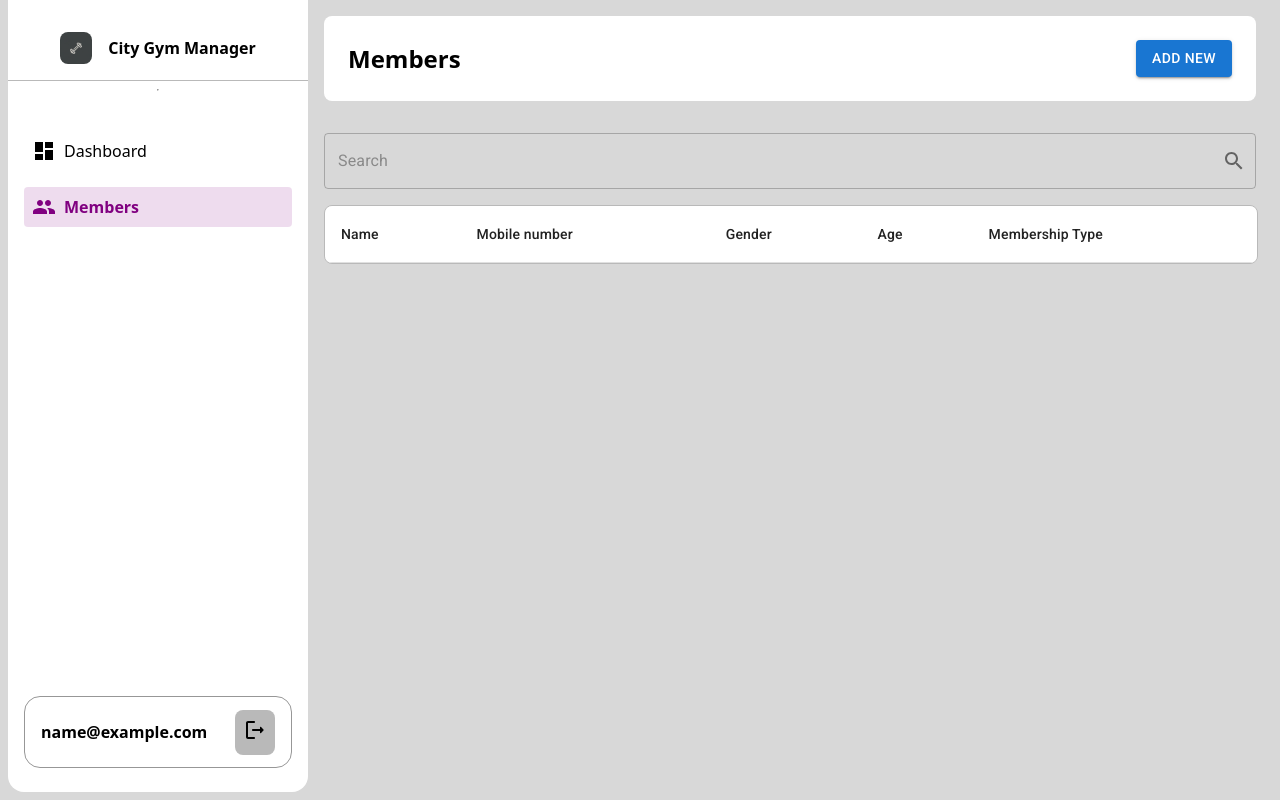
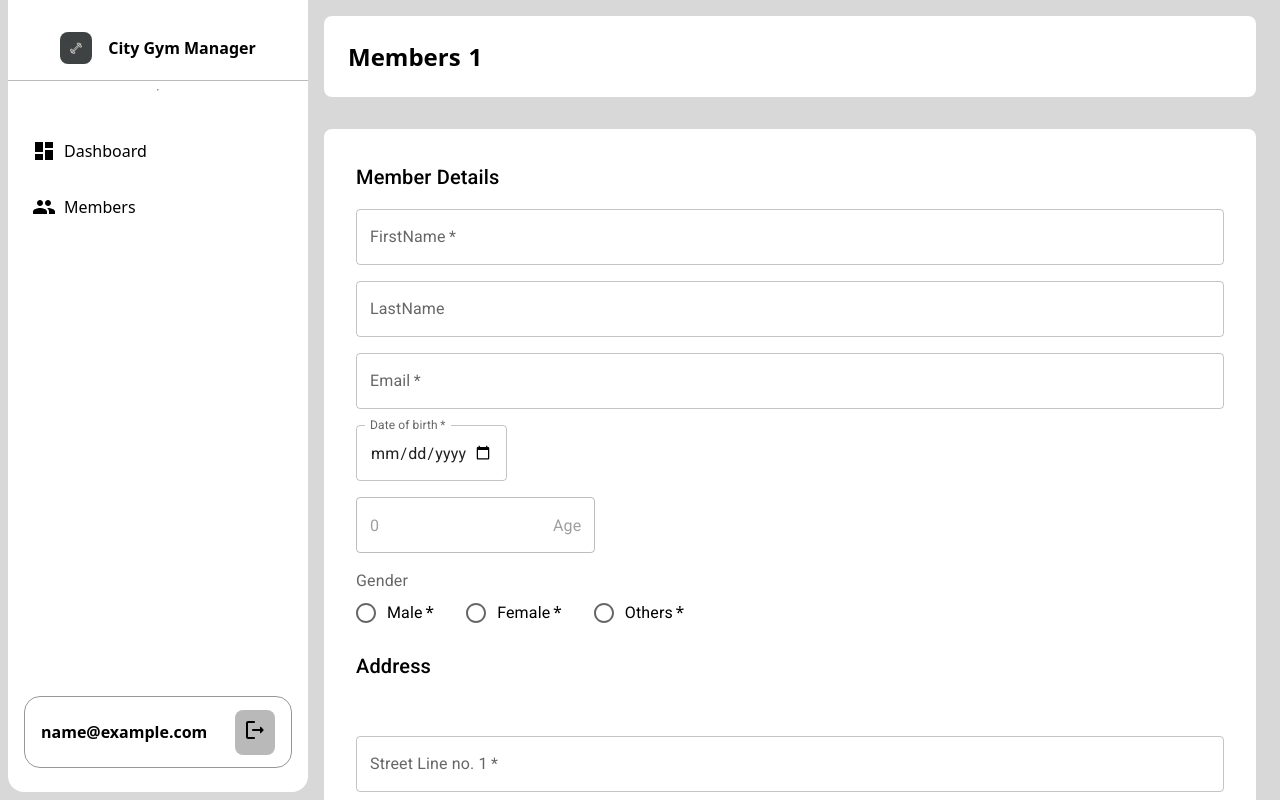
Before and after one commit to Gym-manago/gym-manager-frontend, a React (Vite) app: page /app/members/1 in a window 1280 px wide. Before the commit this address led to /app/members. Built offline with nearby package versions, Linux system fonts and the light colour scheme; no server answers; sample sign-in values are in the browser's storage.

Commit message:
integrate backend api for add and get member details

```diff
--- a/src/pages/App/Members/MembersDetails/index.tsx
+++ b/src/pages/App/Members/MembersDetails/index.tsx
@@ -20,23 +20,31 @@ import { Controller, useForm } from 'react-hook-form';
 import { Member } from '../types';
 import { useEffect, useState } from 'react';
 import { HourglassBottom } from '@mui/icons-material';
+import { useAsync } from 'react-use';
+import { getMemberById } from '../api';
 
 const MembersDetails = () => {
   const { id } = useParams();
   const [user] = useUser(id);
   const navigate = useNavigate();
+  const { value, loading } = useAsync(
+    async () => (id ? await getMemberById(id) : undefined),
+    [id]
+  );
 
-  if (!user || !id) navigate('/app/members');
+  // if (!user || !id) navigate('/app/members');
 
   const { control, handleSubmit, reset, setValue, formState } = useForm<Member>(
     {
-      defaultValues: user || { membershipType: [] },
+      defaultValues: value
+        ? { ...value?.member, address: value?.address }
+        : { membershipType: '' },
     }
   );
 
   const setUserData = useSetUser();
   const [age, setAge] = useState(user?.age ?? 0);
-  const [duration, setDuration] = useState({ gym: 0, pool: 0 });
+  const [duration, setDuration] = useState({ Gym: 0, Pool: 0 });
 
   const onSubmit = (memberData: Member) => {
     setUserData({ ...memberData, age: age || memberData.age });
@@ -60,14 +68,25 @@ const MembersDetails = () => {
   }
 
   useEffect(() => {
-    if (user) {
-      reset(user);
-      setValue('gender', user.gender);
-      setAge(user.age);
+    console.log({ value });
+    if (value) {
+      const start = new Date(value.member.membershipStartDate);
+      const end = new Date(value.member.membershipEndDate);
+      const duration =
+        (end.getFullYear() - start.getFullYear()) * 12 +
+        (end.getMonth() - start.getMonth());
+      console.log(
+        { duration, start: start.getMonth(), end: end.getMonth() },
+        value.member.membershipType
+      );
+      reset({ ...value.member, address: value.address });
+      setValue('gender', value.member.gender);
+      setAge(getAge(value.member.dateOfBirth));
+      handleDuration(duration, value.member.membershipType);
     }
-  }, [user]);
+  }, [value]);
 
-  return !user ? (
+  return loading ? (
     <div className={styles.container}>
       <HourglassBottom />
     </div>
@@ -88,11 +107,18 @@ const MembersDetails = () => {
             name='lastName'
             render={({ field }) => <TextField label='LastName' {...field} />}
           />
+          <Controller
+            control={control}
+            name='email'
+            render={({ field }) => (
+              <TextField label='Email' {...field} required type='email' />
+            )}
+          />
         </span>
         <span className={styles.modal_form_group_horizontal}>
           <Controller
             control={control}
-            name='dob'
+            name='dateOfBirth'
             render={({ field }) => (
               <TextField
                 style={{ width: 'fit-content' }}
@@ -154,33 +180,34 @@ const MembersDetails = () => {
           />
         </span>
         <Typography variant='h6'>Address</Typography>
+        <br />
         <span className={styles.modal_form_group_horizontal}>
           <Controller
             control={control}
-            name='streetLine1'
+            name='address.streetLine1'
             render={({ field }) => (
               <TextField label='Street Line no. 1' {...field} required />
             )}
           />
           <Controller
             control={control}
-            name='streetLine2'
+            name='address.streetLine2'
             render={({ field }) => (
               <TextField label='Street Line no. 2' {...field} />
             )}
           />
-        </span>
+        </span>{' '}
         <span className={styles.modal_form_group_horizontal}>
           <Controller
             control={control}
-            name='city'
+            name='address.city'
             render={({ field }) => (
               <TextField label='City' {...field} required />
             )}
           />
           <Controller
             control={control}
-            name='state'
+            name='address.state'
             render={({ field }) => (
               <TextField label='State' {...field} required />
             )}
@@ -189,14 +216,14 @@ const MembersDetails = () => {
         <span className={styles.modal_form_group_horizontal}>
           <Controller
             control={control}
-            name='pinCode'
+            name='address.pinCode'
             render={({ field }) => (
               <TextField label='Pin code' {...field} required />
             )}
           />
           <Controller
             control={control}
-            name='country'
+            name='address.country'
             render={({ field }) => (
               <TextField label='Country' {...field} required />
             )}
@@ -231,19 +258,16 @@ const MembersDetails = () => {
                       <FormControlLabel
                         control={
                           <Checkbox
-                            value={label.toUpperCase()}
-                            checked={field.value.includes(
-                              label.toUpperCase() as (typeof field.value)[0]
-                            )}
+                            value={label}
+                            checked={
+                              field.value === (label as (typeof field.value)[0])
+                            }
                             onChange={(e) => {
                               field.onChange(
-                                field.value.includes(
-                                  label.toUpperCase() as (typeof field.value)[0]
-                                )
-                                  ? field.value.filter(
-                                      (value) => value !== e.target.value
-                                    )
-                                  : [...field.value, e.target.value]
+                                field.value ===
+                                  (label as (typeof field.value)[0])
+                                  ? undefined
+                                  : e.target.value
                               );
                             }}
                           />
@@ -258,17 +282,15 @@ const MembersDetails = () => {
                         <Select
                           label='Duration'
                           style={{ color: 'black' }}
-                          value={duration[label === 'Gym' ? 'gym' : 'pool']}
+                          value={duration[label === 'Gym' ? 'Gym' : 'Pool']}
                           onChange={(e) => {
                             handleDuration(
                               parseInt(e.target.value as string) || 0,
-                              label === 'Gym' ? 'gym' : 'pool'
+                              label === 'Gym' ? 'Gym' : 'Pool'
                             );
                           }}
                           disabled={
-                            !field.value.includes(
-                              label.toUpperCase() as (typeof field.value)[0]
-                            )
+                            field.value !== (label as (typeof field.value)[0])
                           }
                         >
                           <MenuItem value={0} disabled>
@@ -323,7 +345,7 @@ const MembersDetails = () => {
         <Button
           type='submit'
           variant='contained'
-          disabled={!user || !formState.isDirty}
+          disabled={!value || !formState.isDirty}
         >
           Update
         </Button>
--- a/src/pages/App/Members/MembersList/index.tsx
+++ b/src/pages/App/Members/MembersList/index.tsx
@@ -8,72 +8,86 @@ import {
 } from '@mui/material';
 import { IconButton, InputAdornment, OutlinedInput } from '@mui/material';
 import styles from './styels.module.scss';
-import { useUser } from '../../../../contexts/Users';
 import { useEffect, useState } from 'react';
 import { SearchOutlined } from '@mui/icons-material';
 import { useNavigate } from 'react-router-dom';
+import { getAllMembers } from '../api';
+import { useAsync } from 'react-use';
+import getAge from '~/utils/getAge';
 
 type Headers = {
-  id: 'name' | 'mobile_num' | 'gender' | 'age' | 'membership_type';
+  id: 'name' | 'phoneNumber' | 'gender' | 'age' | 'membershipType';
   label: string;
 }[];
 
 type Rows = {
+  id: string;
   name: string;
-  mobile_num: string;
+  phoneNumber: string;
   gender: 'Male' | 'Female' | 'Others';
-  age: string;
-  membership_type: string;
+  age: number;
+  membershipType: string;
 }[];
 
 const HEADERS_DATA: Headers = [
   { id: 'name', label: 'Name' },
-  { id: 'mobile_num', label: 'Mobile number' },
+  { id: 'phoneNumber', label: 'Mobile number' },
   { id: 'gender', label: 'Gender' },
   { id: 'age', label: 'Age' },
-  { id: 'membership_type', label: 'Membership Type' },
+  { id: 'membershipType', label: 'Membership Type' },
 ];
 
 const MembersList = () => {
-  const users = useUser();
-  const [searchValue, setSearchValue] = useState('');
-  const ROWS: Rows = users.map(
-    ({ firstName, lastName, phoneNumber, gender, age, membershipType }) => ({
+  const [searchValue, setSearchValue] = useState<string | undefined>(undefined);
+  const { value, error, loading } = useAsync(getAllMembers);
+
+  const ROWS: Rows | undefined = value?.map(
+    ({
+      id,
+      firstName,
+      lastName,
+      phoneNumber,
+      gender,
+      dateOfBirth,
+      membershipType,
+    }) => ({
+      id,
       name: firstName + ' ' + lastName,
-      mobile_num: phoneNumber,
+      phoneNumber,
       gender,
-      age: age?.toString(),
-      membership_type: membershipType.join(' '),
+      age: getAge(dateOfBirth),
+      membershipType,
     })
   );
-  const [rows, setRows] = useState<Rows>(ROWS);
+  const [rows, setRows] = useState<Rows | undefined>(ROWS);
 
   const [timeCtx, setTimeCtx] = useState<NodeJS.Timeout | null>(null);
 
   const navigate = useNavigate();
 
   useEffect(() => {
-    if (searchValue) {
-      if (timeCtx) clearTimeout(timeCtx);
+    if (timeCtx) clearTimeout(timeCtx);
+    if (searchValue !== undefined)
       setTimeCtx(
         setTimeout(
           () =>
             setRows(
-              ROWS.filter((row) =>
-                row.name
-                  .toLowerCase()
-                  .includes(searchValue.trim().toLowerCase())
-              ) || []
+              !!searchValue
+                ? ROWS?.filter((row) =>
+                    row.name
+                      .toLowerCase()
+                      .includes(searchValue.trim().toLowerCase())
+                  ) || []
+                : ROWS
             ),
           500
         )
       );
-    }
   }, [searchValue]);
 
   useEffect(() => {
     setRows(ROWS);
-  }, [users]);
+  }, [value]);
 
   return (
     <div className={styles.members_content_container}>
@@ -100,12 +114,12 @@ const MembersList = () => {
             </TableRow>
           </TableHead>
           <TableBody>
-            {rows.map((row, index) => (
+            {rows?.map((row, index) => (
               <TableRow
                 style={{ cursor: 'pointer' }}
-                onClick={() => navigate(`${row.mobile_num}`)}
+                onClick={() => navigate(`${row.id}`)}
                 className={index % 2 ? styles.row_white : styles.row_dark}
-                key={row.mobile_num}
+                key={row.id}
               >
                 {HEADERS_DATA.map(({ id }) => (
                   <TableCell key={id}>{row[id]}</TableCell>
--- a/src/pages/App/Members/api.ts
+++ b/src/pages/App/Members/api.ts
@@ -0,0 +1,30 @@
+import { fetchApi } from '~/utils/fetchApi';
+import { Member, MemberBase } from './types';
+
+export const getAllMembers = async () => {
+  const members = await fetchApi<MemberBase[]>('/members/get-all', {
+    method: 'GET',
+  });
+  return members;
+};
+
+export const addNewMember = async (payload: {
+  member: Omit<MemberBase, 'age'>;
+  address: Member['address'];
+}) => {
+  const newMember = await fetchApi<MemberBase>('/members/add', {
+    method: 'POST',
+    body: payload,
+  });
+  return newMember;
+};
+
+export const getMemberById = async (id: string) => {
+  const member = await fetchApi<{
+    member: Omit<MemberBase, 'age'>;
+    address: Member['address'];
+  }>(`/members/${id}`, {
+    method: 'GET',
+  });
+  return member;
+};
--- a/src/pages/App/Members/components/AddNew.tsx
+++ b/src/pages/App/Members/components/AddNew.tsx
@@ -17,7 +17,9 @@ import {
   Typography,
 } from '@mui/material';
 import { useState } from 'react';
-import { useSetUser } from '../../../../contexts/Users';
+import getAge from '~/utils/getAge';
+import { useAsyncFn } from 'react-use';
+import { addNewMember } from '../api';
 
 interface Props {
   onClose: () => void;
@@ -26,29 +28,31 @@ interface Props {
 export const AddNew = ({ onClose }: Props) => {
   const { control, handleSubmit } = useForm<Member>({
     defaultValues: {
-      membershipType: [],
+      membershipType: undefined,
     },
   });
-  const setUserData = useSetUser();
   const [age, setAge] = useState(0);
   const [duration, setDuration] = useState({ gym: 0, pool: 0 });
+  const [_, addNewMemberAsync] = useAsyncFn(addNewMember);
 
   const onSubmit = (memberData: Member) => {
-    setUserData({ ...memberData, age });
+    console.log({ ...memberData, age });
+    const { address, ...member } = memberData;
+    const membershipStartDate = new Date();
+    const membershipEndDate = new Date();
+    membershipEndDate.setMonth(membershipStartDate.getMonth() + duration.gym);
+    const payload = {
+      member: {
+        ...member,
+        membershipStartDate: membershipStartDate.toLocaleDateString() as string,
+        membershipEndDate: membershipEndDate.toLocaleDateString() as string,
+      },
+      address,
+    };
+    console.log({ payload });
+    addNewMemberAsync(payload);
     onClose();
   };
-
-  function getAge(dateString: string) {
-    const today = new Date();
-    const birthDate = new Date(dateString);
-
-    let age = today.getFullYear() - birthDate.getFullYear();
-    const m = today.getMonth() - birthDate.getMonth();
-    if (m < 0 || (m === 0 && today.getDate() < birthDate.getDate())) {
-      age--;
-    }
-    return age;
-  }
 
   const handleDuration = (duration: number, label: string) => {
     setDuration((prev) => ({ ...prev, [label]: duration }));
@@ -81,11 +85,18 @@ export const AddNew = ({ onClose }: Props) => {
                   <TextField label='LastName' {...field} />
                 )}
               />
+              <Controller
+                control={control}
+                name='email'
+                render={({ field }) => (
+                  <TextField label='Email' {...field} required type='email' />
+                )}
+              />
             </span>
             <span className={styles.modal_form_group_horizontal}>
               <Controller
                 control={control}
-                name='dob'
+                name='dateOfBirth'
                 render={({ field }) => (
                   <TextField
                     type='date'
@@ -147,14 +158,14 @@ export const AddNew = ({ onClose }: Props) => {
             <span className={styles.modal_form_group_horizontal}>
               <Controller
                 control={control}
-                name='streetLine1'
+                name='address.streetLine1'
                 render={({ field }) => (
                   <TextField label='Street Line no. 1' {...field} required />
                 )}
               />
               <Controller
                 control={control}
-                name='streetLine2'
+                name='address.streetLine2'
                 render={({ field }) => (
                   <TextField label='Street Line no. 2' {...field} />
                 )}
@@ -163,14 +174,14 @@ export const AddNew = ({ onClose }: Props) => {
             <span className={styles.modal_form_group_horizontal}>
               <Controller
                 control={control}
-                name='city'
+                name='address.city'
                 render={({ field }) => (
                   <TextField label='City' {...field} required />
                 )}
               />
               <Controller
                 control={control}
-                name='state'
+                name='address.state'
                 render={({ field }) => (
                   <TextField label='State' {...field} required />
                 )}
@@ -179,14 +190,14 @@ export const AddNew = ({ onClose }: Props) => {
             <span className={styles.modal_form_group_horizontal}>
               <Controller
                 control={control}
-                name='pinCode'
+                name='address.pinCode'
                 render={({ field }) => (
                   <TextField label='Pin code' {...field} required />
                 )}
               />
               <Controller
                 control={control}
-                name='country'
+                name='address.country'
                 render={({ field }) => (
                   <TextField label='Country' {...field} required />
                 )}
@@ -226,19 +237,17 @@ export const AddNew = ({ onClose }: Props) => {
                           <FormControlLabel
                             control={
                               <Checkbox
-                                value={label.toUpperCase()}
-                                checked={field.value.includes(
-                                  label.toUpperCase() as (typeof field.value)[0]
-                                )}
+                                value={label}
+                                checked={
+                                  field.value ===
+                                  (label as (typeof field.value)[0])
+                                }
                                 onChange={(e) => {
                                   field.onChange(
-                                    field.value.includes(
-                                      label.toUpperCase() as (typeof field.value)[0]
-                                    )
-                                      ? field.value.filter(
-                                          (value) => value !== e.target.value
-                                        )
-                                      : [...field.value, e.target.value]
+                                    field.value ===
+                                      (label as (typeof field.value)[0])
+                                      ? undefined
+                                      : e.target.value
                                   );
                                 }}
                               />
@@ -261,9 +270,8 @@ export const AddNew = ({ onClose }: Props) => {
                                 );
                               }}
                               disabled={
-                                !field.value.includes(
-                                  label.toUpperCase() as (typeof field.value)[0]
-                                )
+                                field.value !==
+                                (label as (typeof field.value)[0])
                               }
                             >
                               <MenuItem value={0} disabled>
--- a/src/pages/Login/index.tsx
+++ b/src/pages/Login/index.tsx
@@ -24,7 +24,7 @@ const Login = () => {
     formData.append('password', values.password);
 
     fetch(`${import.meta.env.VITE_BASE_URL}auth/login`, {
-      method: 'POSt',
+      method: 'POST',
       body: formData,
     })
       .then(async (data) => {
--- /dev/null
+++ b/src/utils/fetchApi.ts
@@ -0,0 +1,58 @@
+import { camelCase, isArray, isObject, snakeCase, transform } from 'lodash';
+
+const changeCasing = (
+  obj: Record<string, unknown>,
+  modifier: (string: string) => string
+) =>
+  transform(
+    obj,
+    (result: Record<string, unknown>, value: unknown, key: string, target) => {
+      const camelKey = isArray(target)
+        ? key
+        : key == key.toUpperCase()
+          ? modifier(key).toUpperCase()
+          : modifier(key);
+      result[camelKey] = isObject(value)
+        ? changeCasing(value as Record<string, unknown>, modifier)
+        : value;
+    }
+  );
+
+export const fetchApi = async <T>(
+  url: string,
+  options?: Omit<RequestInit, 'body'> & { body?: Record<string, unknown> }
+): Promise<T> => {
+  const userData = localStorage.getItem('user');
+  const token = userData ? JSON.parse(userData).token : null;
+  const baseUrl = import.meta.env.VITE_BASE_URL || '';
+  if (!baseUrl) {
+    throw new Error('API base URL is not defined in environment variables');
+  }
+
+  try {
+    const response = await fetch(
+      `${baseUrl.endsWith('/') ? baseUrl.slice(0, -1) : baseUrl}${url}`,
+      {
+        ...options,
+        headers: {
+          'Content-Type': 'application/json',
+          Authorization: token ? `Bearer ${token}` : '',
+          ...options?.headers,
+        },
+        body: options?.body
+          ? JSON.stringify(changeCasing(options.body, snakeCase))
+          : undefined,
+      }
+    );
+    if (!response.ok) {
+      const errorData = await response.json();
+      throw new Error(errorData.detail || 'An error occurred');
+    }
+    const data = changeCasing(await response.json(), camelCase);
+
+    return data as T;
+  } catch (error) {
+    console.error('Fetch API error:', error);
+    throw error;
+  }
+};
--- /dev/null
+++ b/src/utils/getAge.ts
@@ -0,0 +1,11 @@
+export default function getAge(dateString: string) {
+  const today = new Date();
+  const birthDate = new Date(dateString);
+
+  let age = today.getFullYear() - birthDate.getFullYear();
+  const m = today.getMonth() - birthDate.getMonth();
+  if (m < 0 || (m === 0 && today.getDate() < birthDate.getDate())) {
+    age--;
+  }
+  return age;
+}
```
Also changed, not shown: package.json (+8 -5 lines), src/pages/App/Members/types.ts (+20 -10 lines), 1 other file (tests, documents, lock files or other folders).
